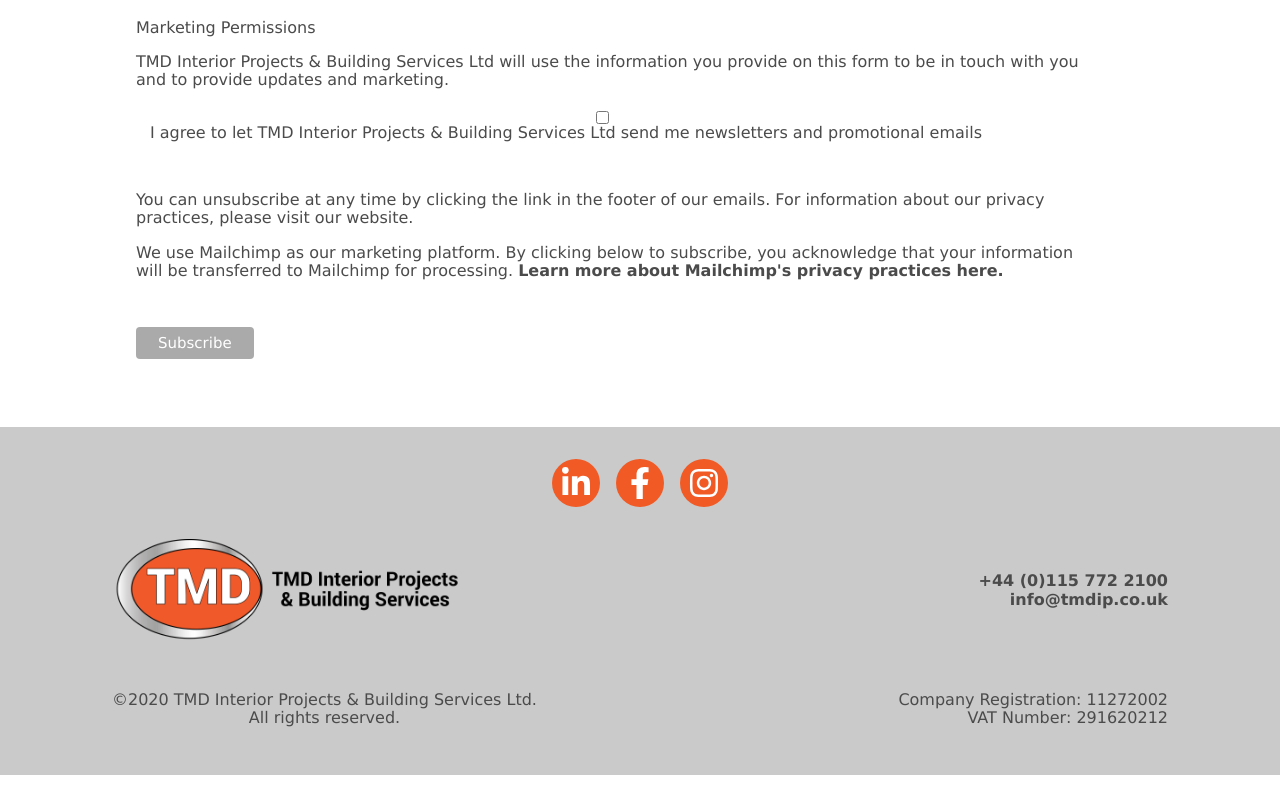
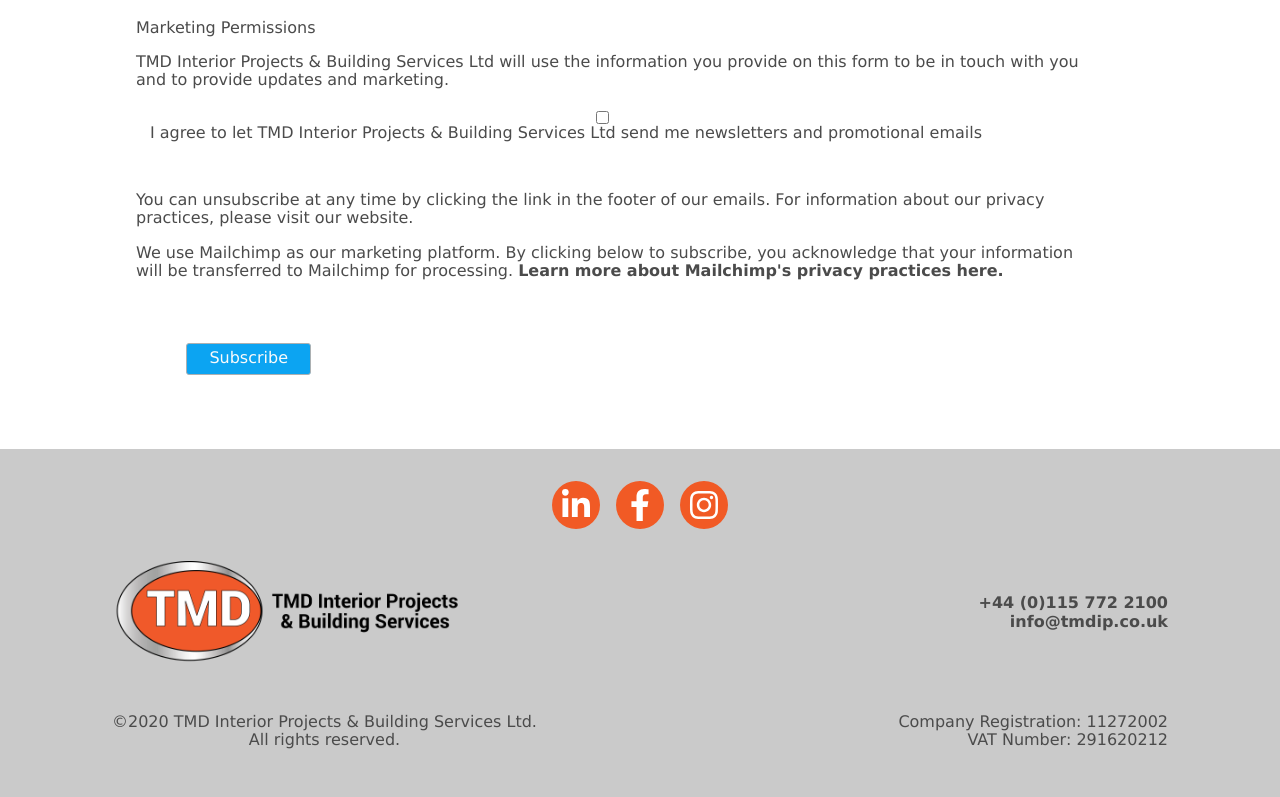
Before and after one commit to jackdomleo7/tmdip.co.uk, a Vue app: page /sub-contractors in a window 1280 px wide. Shown: the part 1609-2406 px from the top of the page. Before the commit the page ends 2384 px from the top, so only its background shows below. Built offline with nearby package versions, Linux system fonts and the light colour scheme.

Commit message:
Form button

```diff
--- a/src/views/SubContractors/MailchimpForm.vue
+++ b/src/views/SubContractors/MailchimpForm.vue
@@ -188,6 +188,25 @@
 		top: 0.3125rem;
 	}
 }
+
+.button {
+	display: inline-flex;
+	align-items: center;
+	justify-content: center;
+	background-color: var(--color-blue);
+  border: 0 none;
+	border-radius: 0.25rem;
+	color: var(--color-grey-75);
+	cursor: pointer;
+	height: 2rem;
+  padding: 0 1.375rem;
+	transition: all 0.23s ease-in-out 0s;
+
+	&:hover,
+	&:focus {
+		box-shadow: 0 0 1rem var(--color-grey-500);
+	}
+}
 </style>
 
 <style scoped>
@@ -210,33 +229,6 @@
 
 #mc_embed_signup input:focus {
   border-color: #333;
-}
-
-
-#mc_embed_signup .button {
-  background-color: #aaa;
-  border: 0 none;
-  border-radius: 4px;
-  clear: both;
-  color: #fff;
-  cursor: pointer;
-  display: inline-block;
-  font-size: 15px;
-  font-weight: normal;
-  height: 32px;
-  line-height: 32px;
-  margin: 0 5px 10px 0;
-  padding: 0 22px;
-  text-align: center;
-  text-decoration: none;
-  transition: all 0.23s ease-in-out 0s;
-  vertical-align: top;
-  white-space: nowrap;
-  width: auto;
-}
-
-#mc_embed_signup .button:hover {
-  background-color: #777;
 }
 
 
@@ -303,10 +295,6 @@
 #mc_embed_signup .datefield label,
 #mc_embed_signup .phonefield-us label {
   display: none;
-}
-
-#mc_embed_signup .clear {
-  clear: both;
 }
 
 #mc_embed_signup .mc-field-group.input-group ul {
```
